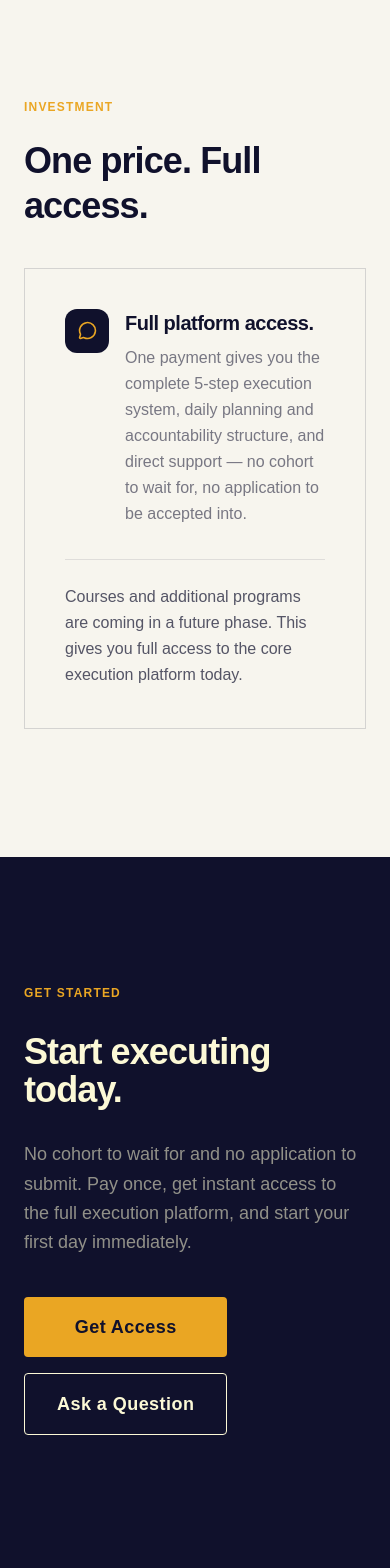
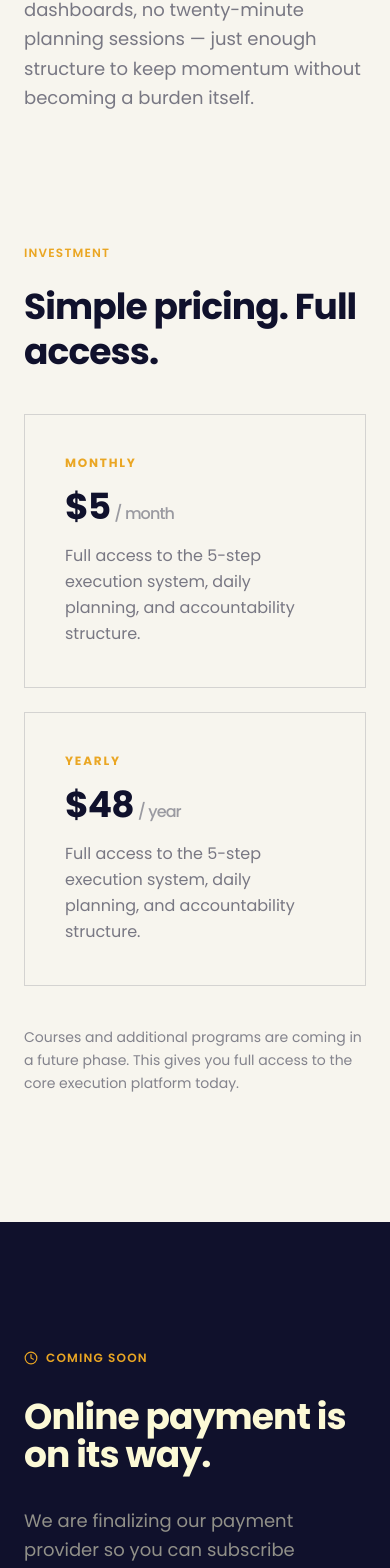
Before and after one commit to Gakwaya011/Tokeo-Academy, a React (Vite) app in the folder frontend/: page /programs in a window 390 px wide. Shown: the part 4774-6342 px from the top of the page. Built offline with nearby package versions, Linux system fonts and the light colour scheme; no server answers.

Commit message:
hid the payment method on frontend

```diff
--- a/frontend/index.html
+++ b/frontend/index.html
@@ -6,6 +6,9 @@
     <link rel="icon" type="image/png" sizes="16x16" href="/favicon-16.png" />
     <link rel="apple-touch-icon" href="/apple-touch-icon.png" />
     <meta name="viewport" content="width=device-width, initial-scale=1.0" />
+    <link rel="preconnect" href="https://fonts.googleapis.com" />
+    <link rel="preconnect" href="https://fonts.gstatic.com" crossorigin />
+    <link href="https://fonts.googleapis.com/css2?family=Poppins:ital,wght@0,300;0,400;0,500;0,600;0,700;0,800;1,400&display=swap" rel="stylesheet" />
     <title>Tokeo Academy — Build Execution Habits That Turn Potential Into Performance</title>
     <meta name="description" content="Tokeo Academy is a cohort-based execution platform. Daily planning, accountability nudges, and a small peer group built to help you follow through — not just know what to do." />
 
--- a/frontend/src/components/layout/Footer.tsx
+++ b/frontend/src/components/layout/Footer.tsx
@@ -108,9 +108,9 @@ export default function Footer() {
             </h4>
             <ul className="flex flex-col gap-3">
               {[
-                { label: 'hello@tokeo.academy', href: 'mailto:hello@tokeo.academy' },
-                { label: '+250 000 000 000',    href: 'tel:+250000000000' },
-                { label: 'Kigali, Rwanda',      href: '#' },
+                { label: 'tokeoacademy@gmail.com', href: 'mailto:tokeoacademy@gmail.com' },
+                { label: '+250 788 495 519',       href: 'tel:+250788495519' },
+                { label: 'Kigali, Rwanda',         href: '#' },
               ].map(({ label, href }) => (
                 <li key={label}>
                   <a
--- a/frontend/src/components/sections/ContactSection.tsx
+++ b/frontend/src/components/sections/ContactSection.tsx
@@ -31,12 +31,12 @@ const contactItems = [
   {
     icon: Phone,
     label: 'WhatsApp',
-    value: '+250 000 000 000',
+    value: '+250 788 495 519',
   },
   {
     icon: Mail,
     label: 'Email Us',
-    value: 'hello@tokeo.academy',
+    value: 'tokeoacademy@gmail.com',
   },
   {
     icon: Clock,
--- a/frontend/src/components/sections/FounderSection.tsx
+++ b/frontend/src/components/sections/FounderSection.tsx
@@ -1,4 +1,5 @@
 import { useEffect, useRef, useState } from 'react'
+import founderPhoto from '../../assets/founder.jpeg'
 
 function useScrollReveal(threshold = 0.1) {
   const ref = useRef<HTMLDivElement>(null)
@@ -33,18 +34,11 @@ export default function FounderSection() {
           }`}
         >
           <div className="aspect-[4/5] w-full bg-tokeo-offwhite/5 border border-white/10 relative overflow-hidden">
-            <svg
-              viewBox="0 0 200 250"
-              className="absolute inset-0 w-full h-full"
-              preserveAspectRatio="xMidYMax slice"
-            >
-              <circle cx="100" cy="90" r="42" fill="#eaa62322" />
-              <path d="M 40 250 Q 40 150 100 150 Q 160 150 160 250 Z" fill="#eaa62315" />
-            </svg>
-            <div className="absolute bottom-6 left-6">
-              <p className="text-tokeo-gold text-xs font-semibold tracking-widest uppercase">Founder</p>
-              <p className="text-tokeo-cream/40 text-xs mt-1">Photo coming soon</p>
-            </div>
+            <img
+              src={founderPhoto}
+              alt="Founder of Tokeo Academy"
+              className="absolute inset-0 w-full h-full object-cover"
+            />
           </div>
         </div>
 
--- a/frontend/src/pages/About.tsx
+++ b/frontend/src/pages/About.tsx
@@ -1,3 +1,5 @@
+import founderPhoto from '../assets/founder.jpeg'
+
 export default function About() {
   return (
     <>
@@ -25,26 +27,11 @@ export default function About() {
           {/* Portrait placeholder */}
           <div className="lg:col-span-4">
             <div className="aspect-[4/5] w-full bg-tokeo-navy relative overflow-hidden">
-              {/* Abstract silhouette mark */}
-              <svg
-                viewBox="0 0 200 250"
-                className="absolute inset-0 w-full h-full"
-                preserveAspectRatio="xMidYMax slice"
-              >
-                <circle cx="100" cy="90" r="42" fill="#eaa62322" />
-                <path
-                  d="M 40 250 Q 40 150 100 150 Q 160 150 160 250 Z"
-                  fill="#eaa62315"
-                />
-              </svg>
-              <div className="absolute bottom-6 left-6">
-                <p className="text-tokeo-gold text-xs font-semibold tracking-widest uppercase">
-                  Founder
-                </p>
-                <p className="text-tokeo-cream/40 text-xs mt-1">
-                  Photo coming soon
-                </p>
-              </div>
+              <img
+                src={founderPhoto}
+                alt="Founder of Tokeo Academy"
+                className="absolute inset-0 w-full h-full object-cover"
+              />
             </div>
           </div>
 
--- a/frontend/src/pages/Programs.tsx
+++ b/frontend/src/pages/Programs.tsx
@@ -1,12 +1,13 @@
-import { useEffect, useState } from 'react'
-import { useNavigate } from 'react-router-dom'
 import {
   Compass, ShieldCheck, Sunrise, CalendarCheck, ClipboardCheck, Radar,
-  NotebookPen, Zap, Moon, RotateCcw, ArrowRight, ArrowDown, MessageCircle, Loader2,
+  NotebookPen, Zap, Moon, RotateCcw, ArrowRight, ArrowDown, Clock,
 } from 'lucide-react'
 import Button from '../components/ui/Button'
-import { useAuth } from '../context/AuthContext'
-import { apiRequest } from '../lib/api'
+
+const plans = [
+  { label: 'Monthly', price: '$5', period: '/ month' },
+  { label: 'Yearly', price: '$48', period: '/ year' },
+]
 
 const pillars = [
   {
@@ -56,34 +57,6 @@ const rhythmSteps = [
 ]
 
 export default function Programs() {
-  const { user } = useAuth()
-  const navigate = useNavigate()
-  const [price, setPrice] = useState<{ amount: number; currency: string } | null>(null)
-  const [loading, setLoading] = useState(false)
-  const [error, setError] = useState('')
-
-  useEffect(() => {
-    apiRequest<{ amount: number; currency: string }>('/api/payments/price')
-      .then(setPrice)
-      .catch(() => {})
-  }, [])
-
-  async function handleGetAccess() {
-    if (!user) {
-      navigate('/login')
-      return
-    }
-    setError('')
-    setLoading(true)
-    try {
-      const { link } = await apiRequest<{ link: string }>('/api/payments/initialize', { method: 'POST' })
-      window.location.href = link
-    } catch (err) {
-      setError(err instanceof Error ? err.message : 'Something went wrong. Please try again.')
-      setLoading(false)
-    }
-  }
-
   return (
     <>
       {/* Hero — page intro */}
@@ -252,36 +225,32 @@ export default function Programs() {
               Investment
             </span>
             <h2 className="text-4xl font-bold text-tokeo-navy leading-tight mt-5 tracking-tight">
-              One price. Full access.
+              Simple pricing. Full access.
             </h2>
           </div>
 
-          <div className="border border-tokeo-navy/15 p-10 md:p-12 flex flex-col gap-8">
-            <div className="flex items-start gap-4">
-              <span className="w-11 h-11 rounded-xl bg-tokeo-navy flex items-center justify-center shrink-0">
-                <MessageCircle size={19} className="text-tokeo-gold" />
-              </span>
-              <div className="flex flex-col gap-2">
-                <p className="text-tokeo-navy text-xl font-bold tracking-tight">
-                  {price ? `${price.currency} ${price.amount.toLocaleString()}` : 'Full platform access.'}
+          <div className="grid grid-cols-1 sm:grid-cols-2 gap-6">
+            {plans.map(({ label, price, period }) => (
+              <div key={label} className="border border-tokeo-navy/15 p-10 flex flex-col gap-4">
+                <span className="text-xs font-bold tracking-[0.15em] uppercase text-tokeo-gold">
+                  {label}
+                </span>
+                <p className="text-tokeo-navy text-4xl font-bold tracking-tight">
+                  {price}
+                  <span className="text-tokeo-navy/40 text-base font-medium ml-1">{period}</span>
                 </p>
                 <p className="text-tokeo-navy/55 leading-relaxed">
-                  One payment gives you the complete 5-step execution
-                  system, daily planning and accountability structure,
-                  and direct support — no cohort to wait for, no
-                  application to be accepted into.
+                  Full access to the 5-step execution system, daily
+                  planning, and accountability structure.
                 </p>
               </div>
-            </div>
+            ))}
+          </div>
 
-            <div className="flex flex-col gap-4 pt-6 border-t border-tokeo-navy/10">
-              <p className="text-tokeo-navy/70 leading-relaxed">
-                Courses and additional programs are coming in a future
-                phase. This gives you full access to the core execution
-                platform today.
-              </p>
-            </div>
-          </div>
+          <p className="text-tokeo-navy/50 text-sm leading-relaxed">
+            Courses and additional programs are coming in a future phase.
+            This gives you full access to the core execution platform today.
+          </p>
 
         </div>
       </section>
@@ -290,32 +259,22 @@ export default function Programs() {
       <section className="w-full bg-tokeo-navy px-6 py-32 md:px-12 lg:px-24">
         <div className="max-w-4xl mx-auto flex flex-col items-start gap-8">
 
-          <span className="text-xs font-semibold tracking-widest uppercase text-tokeo-gold">
-            Get Started
+          <span className="inline-flex items-center gap-2 text-xs font-semibold tracking-widest uppercase text-tokeo-gold">
+            <Clock size={14} /> Coming Soon
           </span>
 
           <h2 className="text-4xl md:text-5xl font-bold text-tokeo-cream leading-[1.05] tracking-tight">
-            Start executing today.
+            Online payment is on its way.
           </h2>
 
           <p className="text-tokeo-cream/55 text-lg leading-relaxed max-w-xl">
-            No cohort to wait for and no application to submit. Pay once,
-            get instant access to the full execution platform, and start
-            your first day immediately.
+            We are finalizing our payment provider so you can subscribe
+            directly on the site. In the meantime, reach out and we will
+            get you set up.
           </p>
 
-          {error && (
-            <div className="text-sm text-red-300 bg-red-500/10 border border-red-500/30 rounded-lg px-3 py-2">
-              {error}
-            </div>
-          )}
-
           <div className="flex flex-col sm:flex-row gap-4 mt-2">
-            <Button onClick={handleGetAccess} size="lg" disabled={loading} className="gap-2">
-              {loading && <Loader2 size={16} className="animate-spin" />}
-              Get Access
-            </Button>
-            <Button href="/contact" variant="secondary" size="lg">Ask a Question</Button>
+            <Button href="/contact" size="lg">Ask a Question</Button>
           </div>
 
         </div>
```
Also changed, not shown: frontend/src/assets/founder.jpeg (added).
